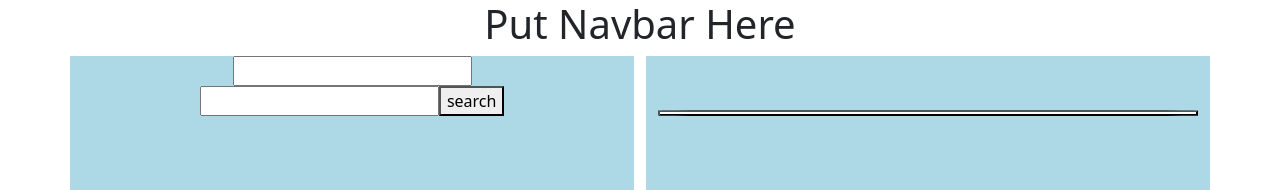
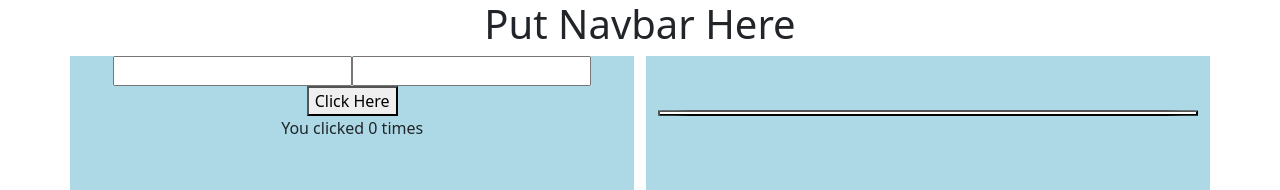
Before and after one commit to smilleeymilleey/MakeupDiscovery, a React (Create React App) app: page / in a window 1280 px wide. Shown: the top 190 px of the page. Built offline with nearby package versions, Linux system fonts and the light colour scheme; no server answers.

Commit message:
I made a button counter

```diff
--- a/src/components/SearchBar.js
+++ b/src/components/SearchBar.js
@@ -1,4 +1,4 @@
-import React from 'react'
+import React, { useState } from 'react'
 import "../components/SearchBar.css"
 require('dotenv').config()
 
@@ -6,13 +6,16 @@ require('dotenv').config()
 
 function SearchBar() {
 
+        const [button, setButton] = useState(0)
+
     return (
         <>
-        <form>
+
             <input></input>
-            <button type="submit">search</button>
+            <button onClick={() => setButton(button +1)} className="btnSearch"> Click Here </button>
+            <p>You clicked {button} times </p>
 
-        </form>
+
         </>
     )
 }
```
